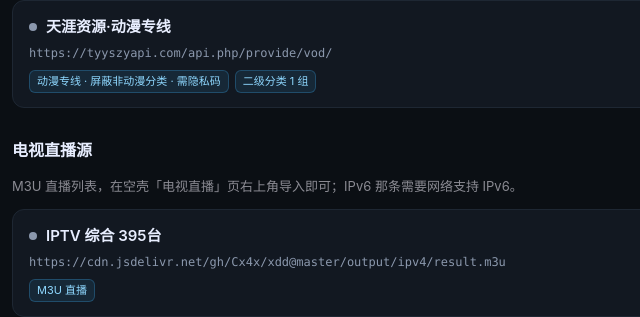
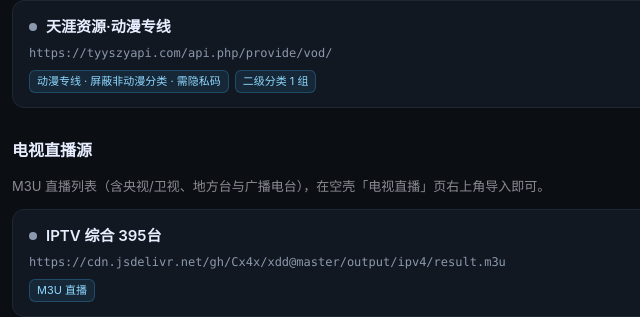
Before and after one commit to Niucchh/vod-source, a plain HTML site: page index.html in a window 1280 px wide. Shown: the part 3433-3750 px from the top of the page, 168-808 px from the left. Drawn offline with Linux system fonts and the light colour scheme.

Commit message:
docs: 直播源说明改为不含 IPv6 提示

```diff
--- a/index.html
+++ b/index.html
@@ -128,7 +128,7 @@
   <ul id="list"></ul>
 
   <h2 style="margin:30px 0 12px;font-size:16px;font-weight:700">电视直播源</h2>
-  <p style="margin:0 0 12px;color:#8b8b93;font-size:13px">M3U 直播列表，在空壳「电视直播」页右上角导入即可；IPv6 那条需要网络支持 IPv6。</p>
+  <p style="margin:0 0 12px;color:#8b8b93;font-size:13px">M3U 直播列表（含央视/卫视、地方台与广播电台），在空壳「电视直播」页右上角导入即可。</p>
   <ul id="tvlist"></ul>
 
   <footer>
```
